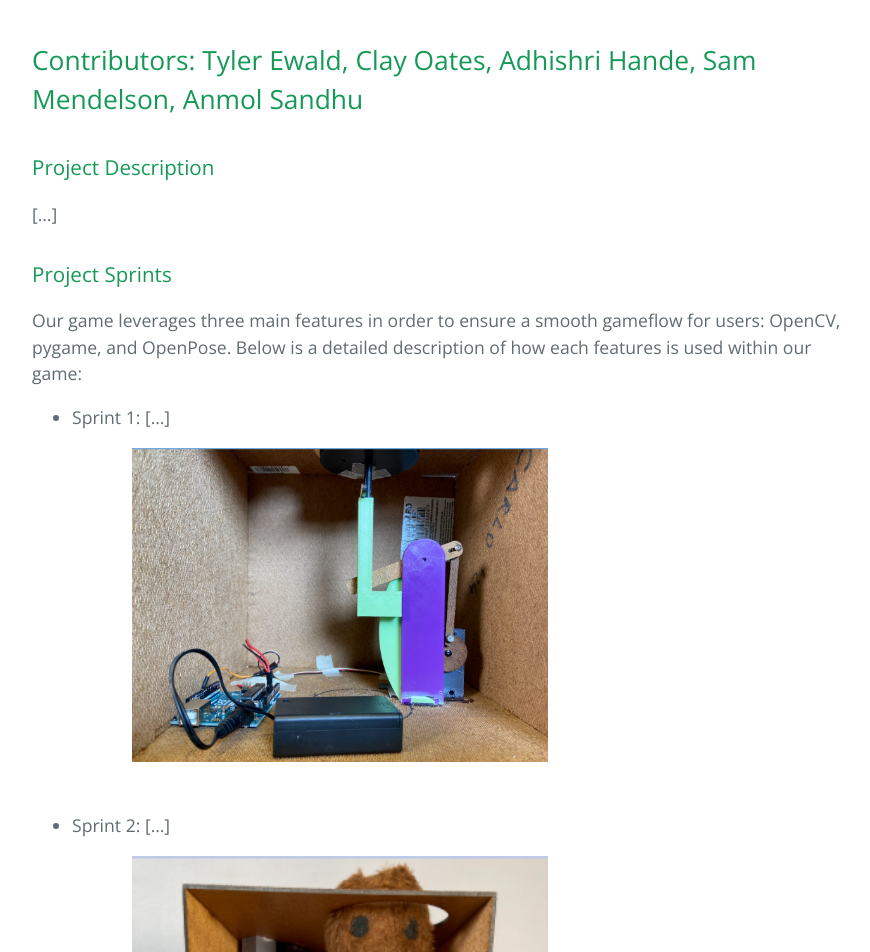
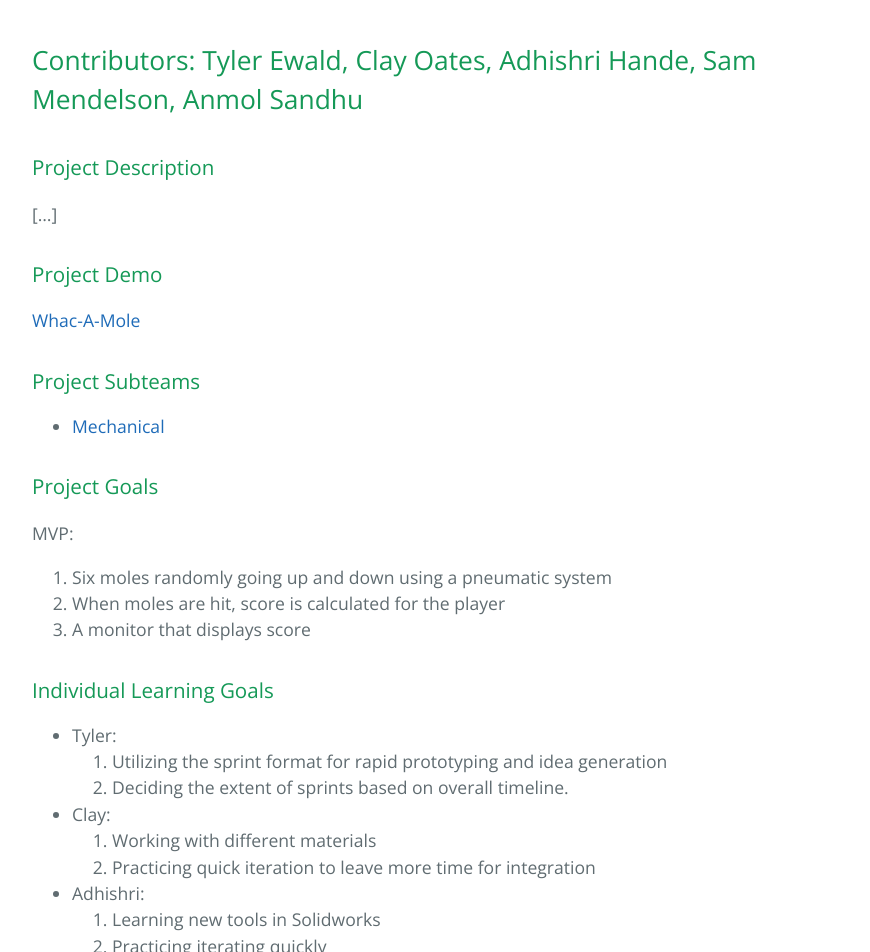
Before and after one commit to iamtheyammer/pie-whack-a-mole, a Jekyll site: the page built from index.md, in a window 1280 px wide and 1400 px high, scrolled down 412 px. Shown: the top 952 px of the window, without its empty margins (192-1062 px from the left). Built offline with Jekyll 4.4.1, drawn with Linux system fonts in a browser that asks for light colours; some of the changed text lies outside the part shown.

Commit message:
website layout changes

```diff
--- a/index.md
+++ b/index.md
@@ -9,17 +9,13 @@ filename: index.md
 ### Project Description
 [...]
 
-### Project Sprints
-Our game leverages three main features in order to ensure a smooth gameflow for users: OpenCV, pygame, and OpenPose. Below is a detailed description of how each features is used within our game:
-- Sprint 1: [...]
+### Project Demo
 
-<img src="website-images/sprint1.png" width ="50%" height = "70%" style="float:center; margin: 0px 0px 0px 100px">
-<br><br>
+[Whac-A-Mole](https://www.youtube.com/watch?v=dQw4w9WgXcQ)
 
-- Sprint 2: [...]
+### Project Subteams
 
-<img src="website-images/sprint2.png" width ="50%" height = "70%" style="float:center; margin: 0px 0px 0px 100px">
-<br><br>
+- [Mechanical](./mechanical.md)
 
 ### Project Goals
 MVP:
```
Also changed, not shown: other parts of index.md (+1 -10 lines), aboutUs.md (+5 -0 lines), mechanical.md (+26 -1 lines), website-images/mechanical/sprint_1-1.gif (added), website-images/mechanical/sprint_1-2.gif (added), website-images/mechanical/sprint_2-1.gif (added), 1 other file.
